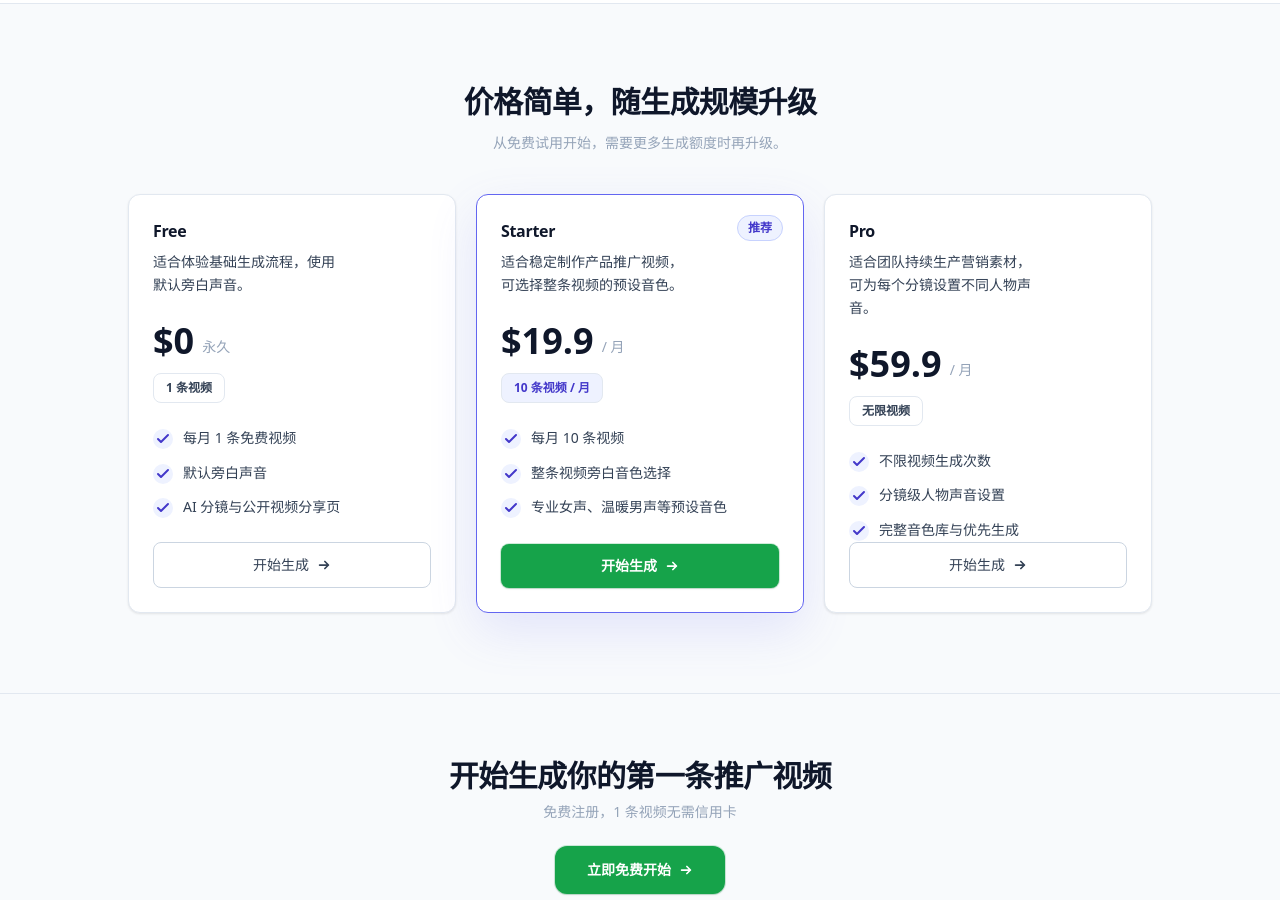
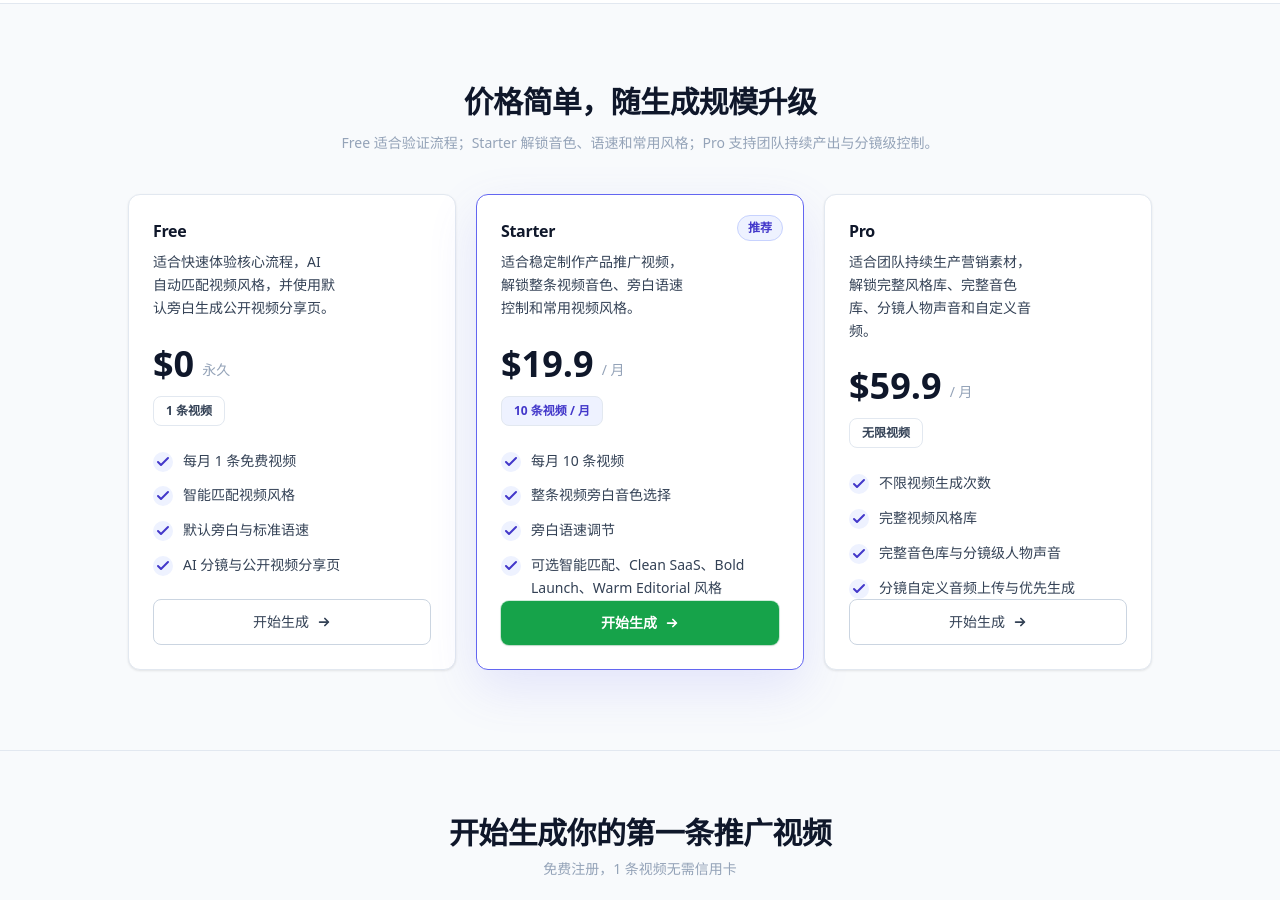
Before and after one commit to CuylerChen/showrunner, a Next.js app in the folder web/: page / in a window 1280 px wide. Shown: the part 1240-2140 px from the top of the page. Built offline with nearby package versions, Linux system fonts and the light colour scheme; no server answers.

Commit message:
feat: clarify home pricing plans

```diff
--- a/web/scripts/test-home-pricing.ts
+++ b/web/scripts/test-home-pricing.ts
@@ -26,18 +26,18 @@ function assertPricingCopy(locale: typeof zh, expected: {
 assertPricingCopy(zh, {
   title: '价格简单，随生成规模升级',
   plans: [
-    { name: 'Free', price: '$0', period: '永久', quota: '1 条视频', featureKeywords: ['默认旁白'] },
-    { name: 'Starter', price: '$19.9', period: '/ 月', quota: '10 条视频 / 月', featureKeywords: ['整条视频', '预设音色'] },
-    { name: 'Pro', price: '$59.9', period: '/ 月', quota: '无限视频', featureKeywords: ['分镜', '人物声音'] },
+    { name: 'Free', price: '$0', period: '永久', quota: '1 条视频', featureKeywords: ['默认旁白', '智能匹配'] },
+    { name: 'Starter', price: '$19.9', period: '/ 月', quota: '10 条视频 / 月', featureKeywords: ['整条视频', '语速', 'Clean SaaS'] },
+    { name: 'Pro', price: '$59.9', period: '/ 月', quota: '无限视频', featureKeywords: ['完整视频风格库', '自定义音频', '优先生成'] },
   ],
 })
 
 assertPricingCopy(en, {
   title: 'Simple pricing that scales with output',
   plans: [
-    { name: 'Free', price: '$0', period: 'forever', quota: '1 video', featureKeywords: ['default narrator'] },
-    { name: 'Starter', price: '$19.9', period: '/ month', quota: '10 videos / month', featureKeywords: ['whole video', 'preset voices'] },
-    { name: 'Pro', price: '$59.9', period: '/ month', quota: 'Unlimited videos', featureKeywords: ['scene', 'character voices'] },
+    { name: 'Free', price: '$0', period: 'forever', quota: '1 video', featureKeywords: ['default narrator', 'Smart-matched'] },
+    { name: 'Starter', price: '$19.9', period: '/ month', quota: '10 videos / month', featureKeywords: ['Whole-video', 'speed', 'Clean SaaS'] },
+    { name: 'Pro', price: '$59.9', period: '/ month', quota: 'Unlimited videos', featureKeywords: ['Full video style catalog', 'custom audio', 'priority'] },
   ],
 })
 
--- a/web/src/locales/en.ts
+++ b/web/src/locales/en.ts
@@ -29,7 +29,7 @@ export const en: typeof zh = {
       { title: 'One-click Share', desc: 'HyperFrames renders a branded video with a share page and chapter navigation' },
     ],
     pricingTitle: 'Simple pricing that scales with output',
-    pricingSub: 'Start with the free plan, then upgrade when you need more generation volume.',
+    pricingSub: 'Free validates the workflow; Starter unlocks voices, speed, and common styles; Pro adds team-scale output and scene-level control.',
     pricingCta: 'Start creating',
     pricingFeatured: 'Recommended',
     pricingPlans: [
@@ -38,16 +38,16 @@ export const en: typeof zh = {
         price: '$0',
         period: 'forever',
         quota: '1 video',
-        description: 'Best for trying the basic workflow with the default narrator.',
-        features: ['1 free video per month', 'Default narrator', 'AI storyboard and public share page'],
+        description: 'Best for trying the core workflow with smart style matching and the default narrator.',
+        features: ['1 free video per month', 'Smart-matched video style', 'Default narrator at normal speed', 'AI storyboard and public share page'],
       },
       {
         name: 'Starter',
         price: '$19.9',
         period: '/ month',
         quota: '10 videos / month',
-        description: 'Best for steady production with one preset voice for the whole video.',
-        features: ['10 videos per month', 'Whole video narration voice', 'Professional female, warm male, and other preset voices'],
+        description: 'Best for steady production with preset voices, narration speed control, and common video styles.',
+        features: ['10 videos per month', 'Whole-video preset voice selection', 'Narration speed control', 'Smart match, Clean SaaS, Bold Launch, and Warm Editorial styles'],
         highlighted: true,
       },
       {
@@ -55,8 +55,8 @@ export const en: typeof zh = {
         price: '$59.9',
         period: '/ month',
         quota: 'Unlimited videos',
-        description: 'Best for teams that need different character voices per scene.',
-        features: ['Unlimited video generation', 'Scene-level character voices', 'Full voice catalog and priority generation'],
+        description: 'Best for teams that need the full style catalog, full voice catalog, scene voices, and custom audio.',
+        features: ['Unlimited video generation', 'Full video style catalog', 'Full voice catalog and scene-level character voices', 'Scene custom audio uploads and priority generation'],
       },
     ],
     ctaTitle: 'Create your first promo video today',
--- a/web/src/locales/zh.ts
+++ b/web/src/locales/zh.ts
@@ -28,7 +28,7 @@ export const zh = {
       { title: '一键分享', desc: 'HyperFrames 合成专属视频，带章节导航的分享页' },
     ] as { title: string; desc: string }[],
     pricingTitle: '价格简单，随生成规模升级',
-    pricingSub: '从免费试用开始，需要更多生成额度时再升级。',
+    pricingSub: 'Free 适合验证流程；Starter 解锁音色、语速和常用风格；Pro 支持团队持续产出与分镜级控制。',
     pricingCta: '开始生成',
     pricingFeatured: '推荐',
     pricingPlans: [
@@ -37,16 +37,16 @@ export const zh = {
         price: '$0',
         period: '永久',
         quota: '1 条视频',
-        description: '适合体验基础生成流程，使用默认旁白声音。',
-        features: ['每月 1 条免费视频', '默认旁白声音', 'AI 分镜与公开视频分享页'],
+        description: '适合快速体验核心流程，AI 自动匹配视频风格，并使用默认旁白生成公开视频分享页。',
+        features: ['每月 1 条免费视频', '智能匹配视频风格', '默认旁白与标准语速', 'AI 分镜与公开视频分享页'],
       },
       {
         name: 'Starter',
         price: '$19.9',
         period: '/ 月',
         quota: '10 条视频 / 月',
-        description: '适合稳定制作产品推广视频，可选择整条视频的预设音色。',
-        features: ['每月 10 条视频', '整条视频旁白音色选择', '专业女声、温暖男声等预设音色'],
+        description: '适合稳定制作产品推广视频，解锁整条视频音色、旁白语速控制和常用视频风格。',
+        features: ['每月 10 条视频', '整条视频旁白音色选择', '旁白语速调节', '可选智能匹配、Clean SaaS、Bold Launch、Warm Editorial 风格'],
         highlighted: true,
       },
       {
@@ -54,8 +54,8 @@ export const zh = {
         price: '$59.9',
         period: '/ 月',
         quota: '无限视频',
-        description: '适合团队持续生产营销素材，可为每个分镜设置不同人物声音。',
-        features: ['不限视频生成次数', '分镜级人物声音设置', '完整音色库与优先生成'],
+        description: '适合团队持续生产营销素材，解锁完整风格库、完整音色库、分镜人物声音和自定义音频。',
+        features: ['不限视频生成次数', '完整视频风格库', '完整音色库与分镜级人物声音', '分镜自定义音频上传与优先生成'],
       },
     ] as {
       name: string
```
